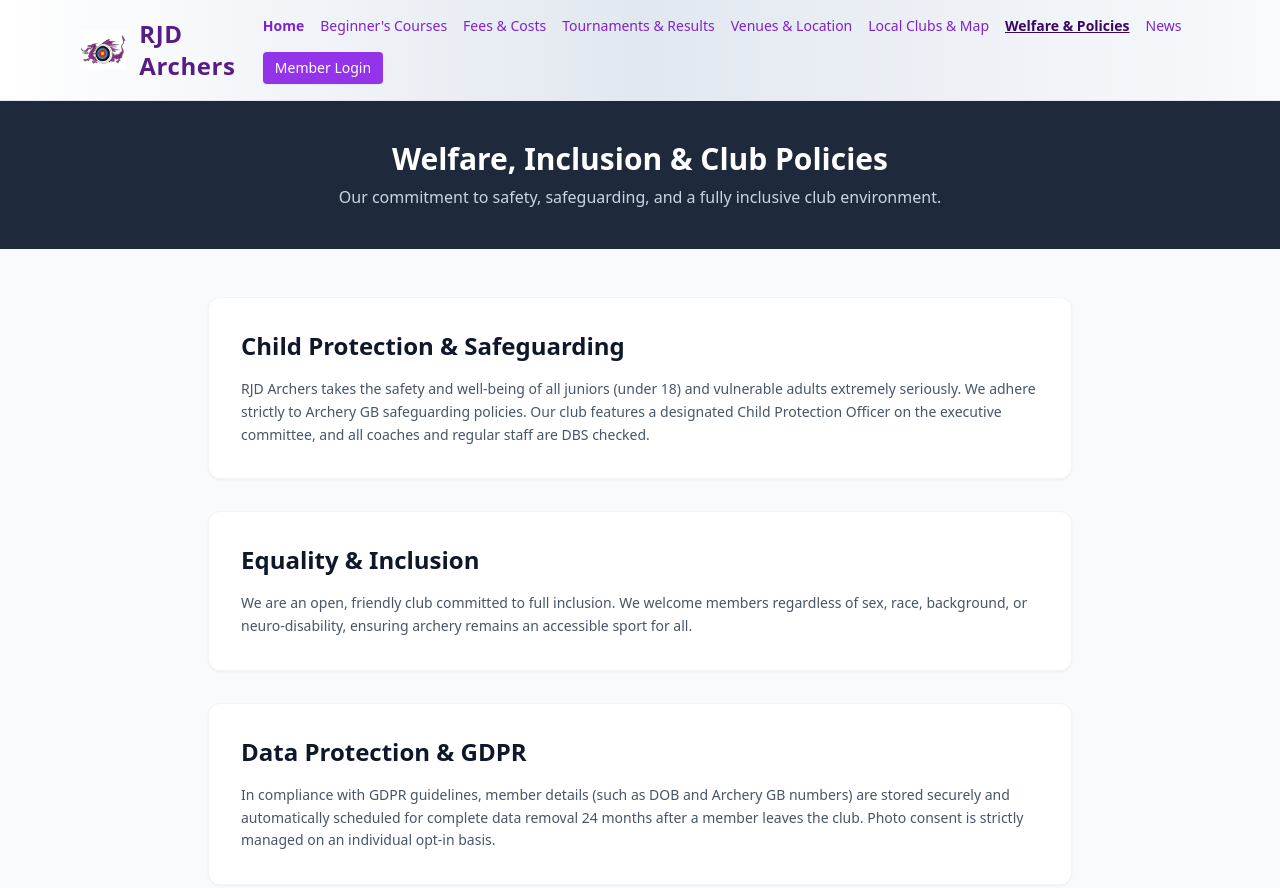
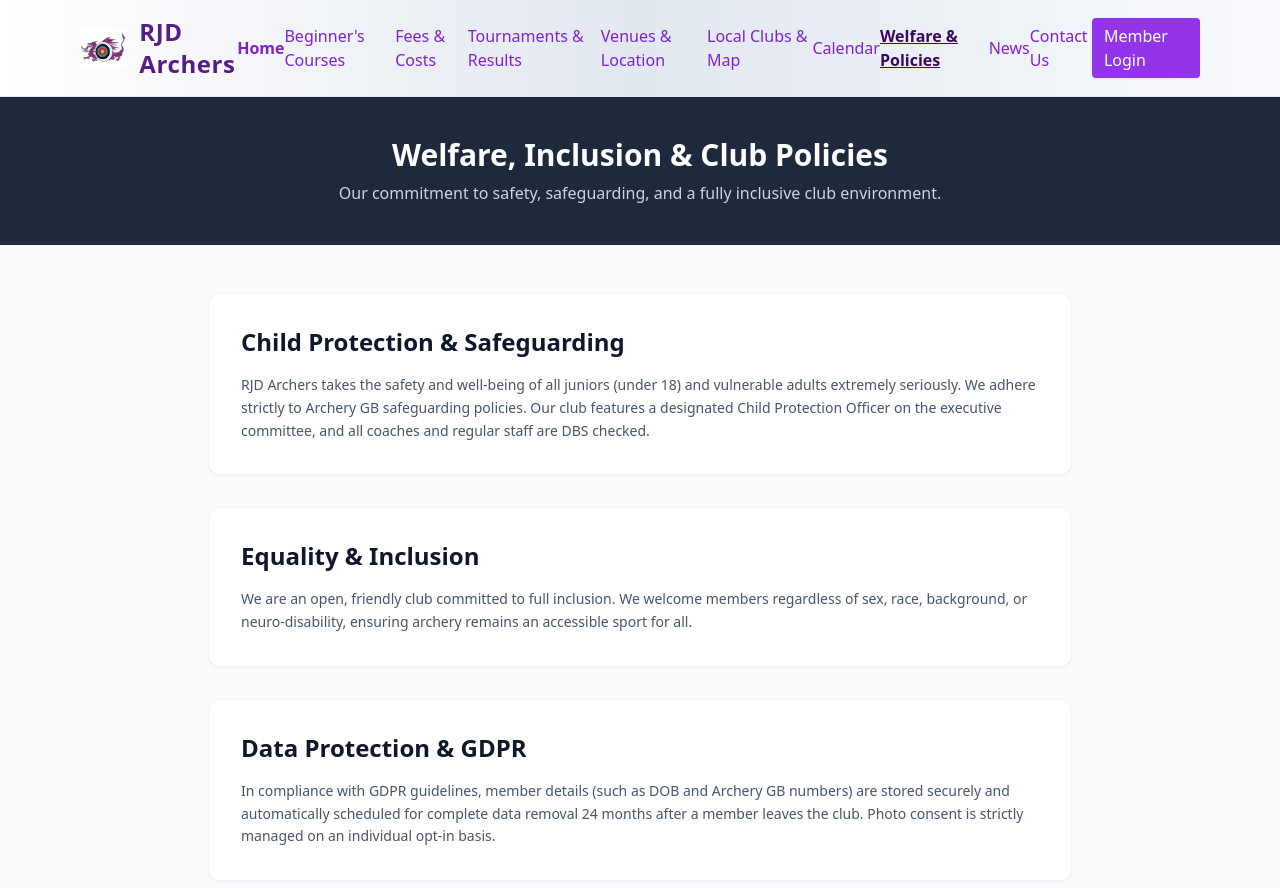
Before and after one commit to Happycube88/rjd-archers-site, a plain HTML site: page policies.html in a window 1280 px wide. Shown: the top 888 px of the page. Drawn offline with nearby package versions, Linux system fonts and the light colour scheme.

Commit message:
Fix HTML formatting and update navigation links

```diff
--- a/policies.html
+++ b/policies.html
@@ -19,15 +19,16 @@
             </a>
 
             <!-- Navigation Links in Purple -->
-            <nav class="mt-4 md:mt-0 flex flex-wrap gap-4 text-sm font-medium items-center">
-                <a href="index.html" class="text-purple-700 hover:text-purple-950 font-semibold">Home</a>
-                <a href="beginners.html" class="text-purple-700 hover:text-purple-950">Beginner's Courses</a>
+    <a href="index.html" class="text-purple-700 hover:text-purple-950 font-semibold">Home</a>
+                <a href="Beginners.html" class="text-purple-700 hover:text-purple-950">Beginner's Courses</a>
                 <a href="fees.html" class="text-purple-700 hover:text-purple-950">Fees & Costs</a>
                 <a href="tournaments.html" class="text-purple-700 hover:text-purple-950">Tournaments & Results</a>
                 <a href="location.html" class="text-purple-700 hover:text-purple-950">Venues & Location</a>
                 <a href="links.html" class="text-purple-700 hover:text-purple-950">Local Clubs & Map</a>
-                <a href="policies.html" class="text-purple-950 font-bold underline">Welfare & Policies</a>
+                <a href="calendar.html" class="text-purple-700 hover:text-purple-950">Calendar</a>
+                <a href="policies.html"  class="text-purple-950 font-bold underline">Welfare & Policies</a>
                 <a href="news.html" class="text-purple-700 hover:text-purple-950">News</a>
+                <a href="contacts.html" class="text-purple-700 hover:text-purple-950">Contact Us</a>
                 <a href="member-login.html" class="bg-purple-600 px-3 py-1.5 rounded hover:bg-purple-700 text-white shadow-sm">Member Login</a>
             </nav>
         </div>
```
